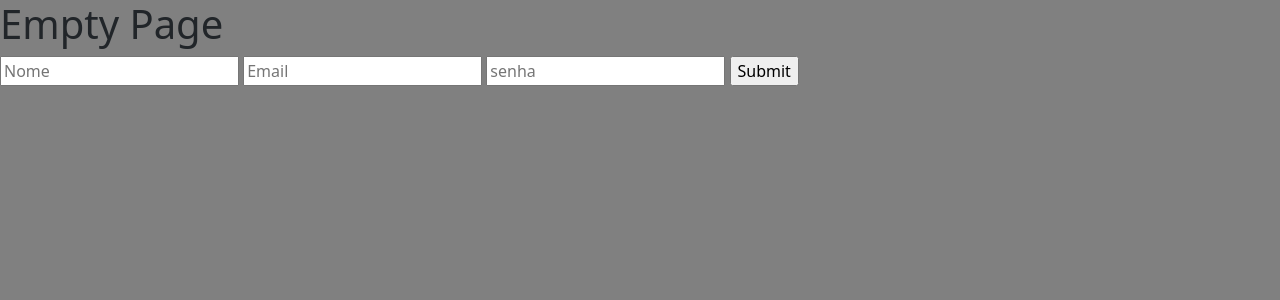
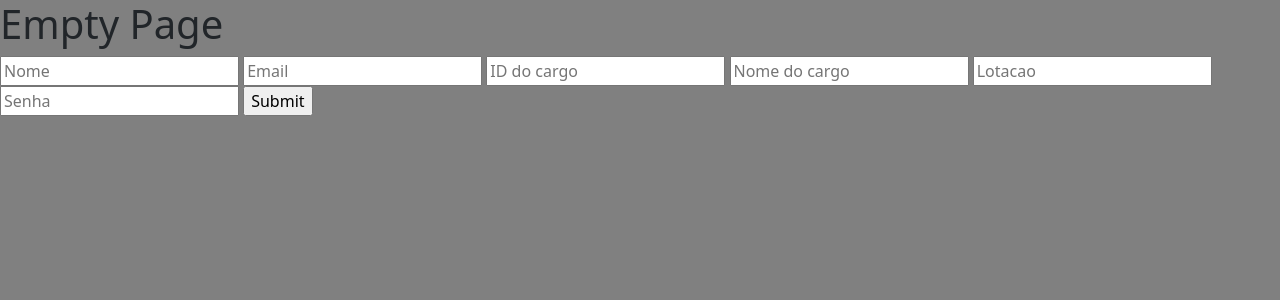
Before and after one commit to Brenokardoso/Python-Django, a Django app: page /autenticacao/cadastro/ in a window 1280 px wide. Shown: the top 300 px of the page. Run offline with Django 5.2, Linux system fonts and the light colour scheme; data comes from the database, SQL or seed files in the repository; both versions use the stored data as it was after the commit.

Commit message:
Estudos de chave estrageira até as chaves de muitos p/ muitos

```diff
--- a/autentication/models.py
+++ b/autentication/models.py
@@ -1,4 +1,25 @@
 from django.db import models
+
+
+class Cargos(models.Model):
+    """
+    Params : @nome -> STR | @lotacao -> STR
+    """
+    nome = models.CharField(
+        verbose_name="Nome do cargo",
+        null=True,
+        blank=True,
+        max_length=100,
+    )
+    lotacao = models.CharField(
+        verbose_name="Lotação",
+        null=True,
+        blank=True,
+        max_length=100,
+    )
+
+    def __str__(self) -> str:
+        return f"{self.nome} - {self.lotacao}"
 
 
 class Pessoa(models.Model):
@@ -23,6 +44,12 @@ class Pessoa(models.Model):
         blank=True,
         max_length=100,
     )
+    cargo = models.ForeignKey(
+        Cargos,
+        on_delete=models.CASCADE,
+        null=True,
+        blank=True,
+    )
 
     def __str__(self) -> str:
         return f"{self.nome} - {self.email} - {self.senha}"
--- a/autentication/templates/cadastro.html
+++ b/autentication/templates/cadastro.html
@@ -7,7 +7,9 @@
 <head>
     <meta charset="UTF-8">
     <meta name="viewport" content="width=device-width, initial-scale=1.0">
-    <title>Cadastro</title>
+    <title>
+        teste
+    </title>
 
     {% block 'cabeçalho'%}
     <link rel="stylesheet" href="{% static 'css/css_geral.css'%}">
@@ -27,7 +29,10 @@
         {% csrf_token %}
         <input type="text" placeholder="Nome" name="nome">
         <input type="text" placeholder="Email" name="email">
-        <input type="password" placeholder="senha" name="senha">
+        <input type="text" placeholder="ID do cargo" name="numero_id">
+        <input type="text" placeholder="Nome do cargo" name="cargo_name">
+        <input type="text" placeholder="Lotacao" name="lotacao">
+        <input type="password" placeholder="Senha" name="senha">
         <input type="submit" placeholder="Enivar">
 
     </form>
--- a/autentication/views.py
+++ b/autentication/views.py
@@ -2,7 +2,7 @@ from django.shortcuts import render
 from django.http import HttpResponse
 import json
 from django.db.models import Q
-from .models import Pessoa
+from .models import Pessoa, Cargos
 
 
 def home(request):
@@ -15,11 +15,23 @@ def cadastro(request):
     nome = request.POST.get("nome")
     email = request.POST.get("email")
     senha = request.POST.get("senha")
-    dados = {"nome": nome, "email": email, "senha": senha}
+    number_id = request.POST.get("numero_id")
+    nome_cargo = request.POST.get("cargo_name")
+    lotacao = request.POST.get("lotacao")
+    cargo = Cargos(number_id, nome_cargo, lotacao)
+    cargo_2 = Cargos.objects.get(id=7)
+    cargo.save()
+
+    dados = {
+        "nome": nome,
+        "email": email,
+        "senha": senha,
+    }
     pessoa = Pessoa(
         nome=nome,
         email=email,
         senha=senha,
+        cargo=cargo,
     )
     pessoa.save()
     return render(request, "cadastro.html", {"dados": dados})
@@ -32,16 +44,16 @@ def valida_formulario(request):
 
 
 def listagem(request):
+    # Pessoa.objects.filter()
     pessoas = Pessoa.objects.all()
-    pessoas = pessoas.filter(~Q(nome=None))
-    pessoas = pessoas.exclude(nome__icontains="teste")
-    people_update = pessoas.filter(nome="New Brain").first()
+    cargo = Cargos.objects.get(id=2)
+    new_job = pessoas.get(nome="Breno")
+    new_job.cargo = cargo
+    new_job.save()
 
-    people_update.nome = "New Brain"
-    people_update.save()
-    people_update.delete()
+    # pessoas = pessoas.exclude(nome__icontains="teste")
 
-    return render(request, "listagem.html", {"pessoas": pessoas, "att": people_update})
+    return render(request, "listagem.html", {"pessoas": pessoas})
 
 
 # def cadastro(request):
--- a/templates/base.html
+++ b/templates/base.html
@@ -4,12 +4,18 @@
 <head>
     <meta charset="utf-8">
     <meta name="viewport" content="width=device-width, initial-scale=1">
-    <title>{% block 'title' %} Título da página {% endblock %}</title>
     <link href="https://cdn.jsdelivr.net/npm/bootstrap@5.3.3/dist/css/bootstrap.min.css" rel="stylesheet"
         integrity="sha384-QWTKZyjpPEjISv5WaRU9OFeRpok6YctnYmDr5pNlyT2bRjXh0JMhjY6hW+ALEwIH" crossorigin="anonymous">
+    {% block 'titulo' %}
+    <title>
+        Projeto - B
+    </title>
+    {% endblock %}
+
 
 
     {% block 'cabeçalho'%}
+
     {% endblock %}
 
     {% block 'cabeçalho2'%}
```
Also changed, not shown: autentication/templates/listagem.html (+1 -6 lines), autentication/migrations/0002_cargos.py (added), autentication/migrations/0003_pessoa_cargo.py (added), db.sqlite3.
